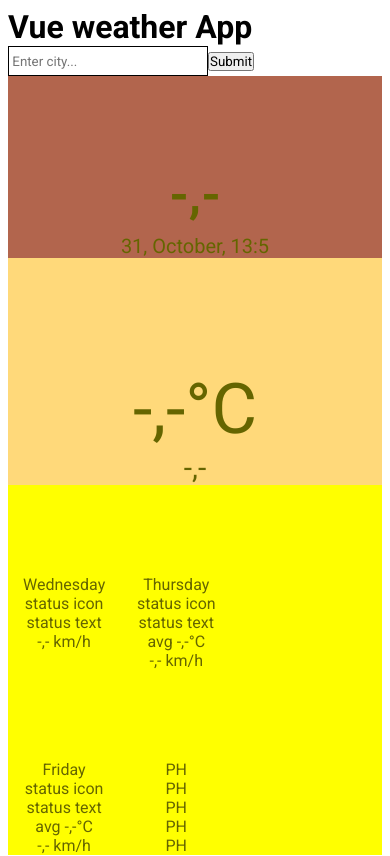
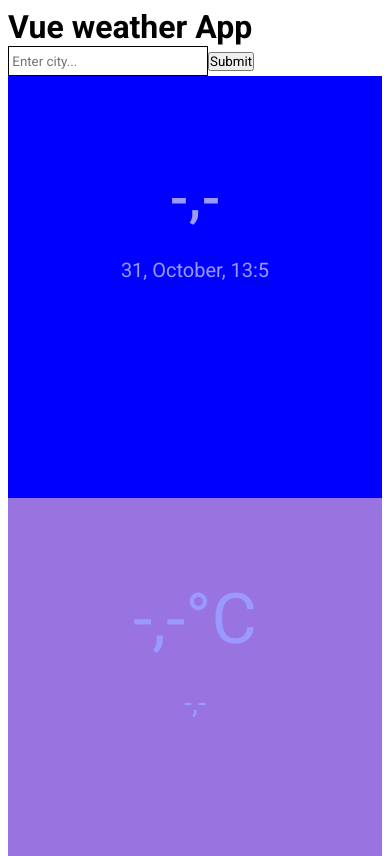
Before and after one commit to sebik9/weather-app, a Vue app: page / in a window 390 px wide. Shown: the top 856 px of the page. Built offline with nearby package versions, Linux system fonts and the light colour scheme.

Commit message:
Update App.vue
small formating update for mobile

```diff
--- a/src/App.vue
+++ b/src/App.vue
@@ -316,29 +316,39 @@ export default {
     height: 100%;
     display: flex;
     background-image: none;
-    background-color: yellow;
+    background-color: blue;
     flex-direction: column;
-    color: black;
   }
 
   .leftSide {
     width: 100%;
-    height: 100%;
+    height: 100dvh;
   }
 
   .location {
     width: 100%;
     height: 50%;
-    background-color: purple;
     text-align: center;
     padding-left: 0;
+    padding-top: calc(52% - 100px);
+  }
+  .locCit {
+    padding-bottom: 20px;
   }
 
   .todayTempStatus {
     height: 50%;
-    background-color: pink;
     text-align: center;
     padding-left: 0;
+    background-color: pink;
+    padding-top: calc(48% - 100px);
+  }
+  .todayTemp {
+    padding-bottom: 25px
+  }
+  .rightSide {
+    width: 100%;
+    height: 50dvh;
   }
 
 }
```
